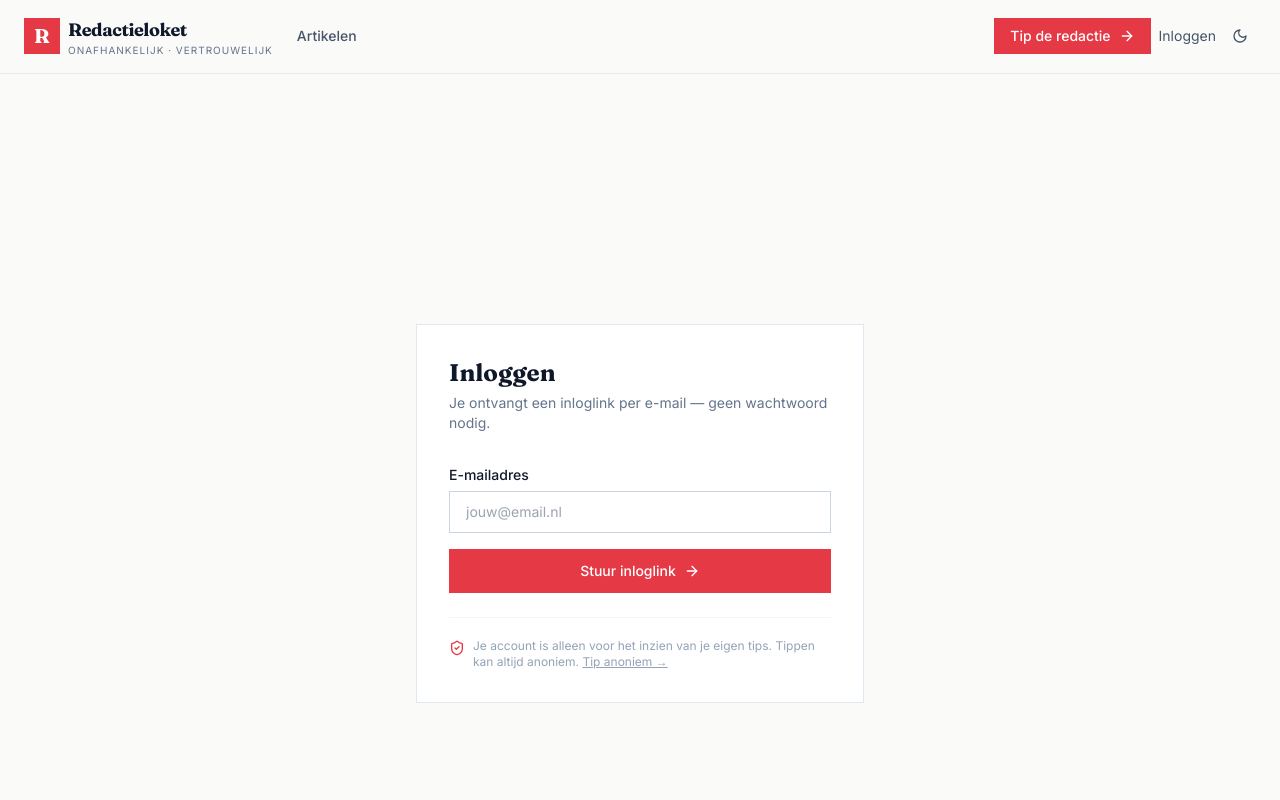
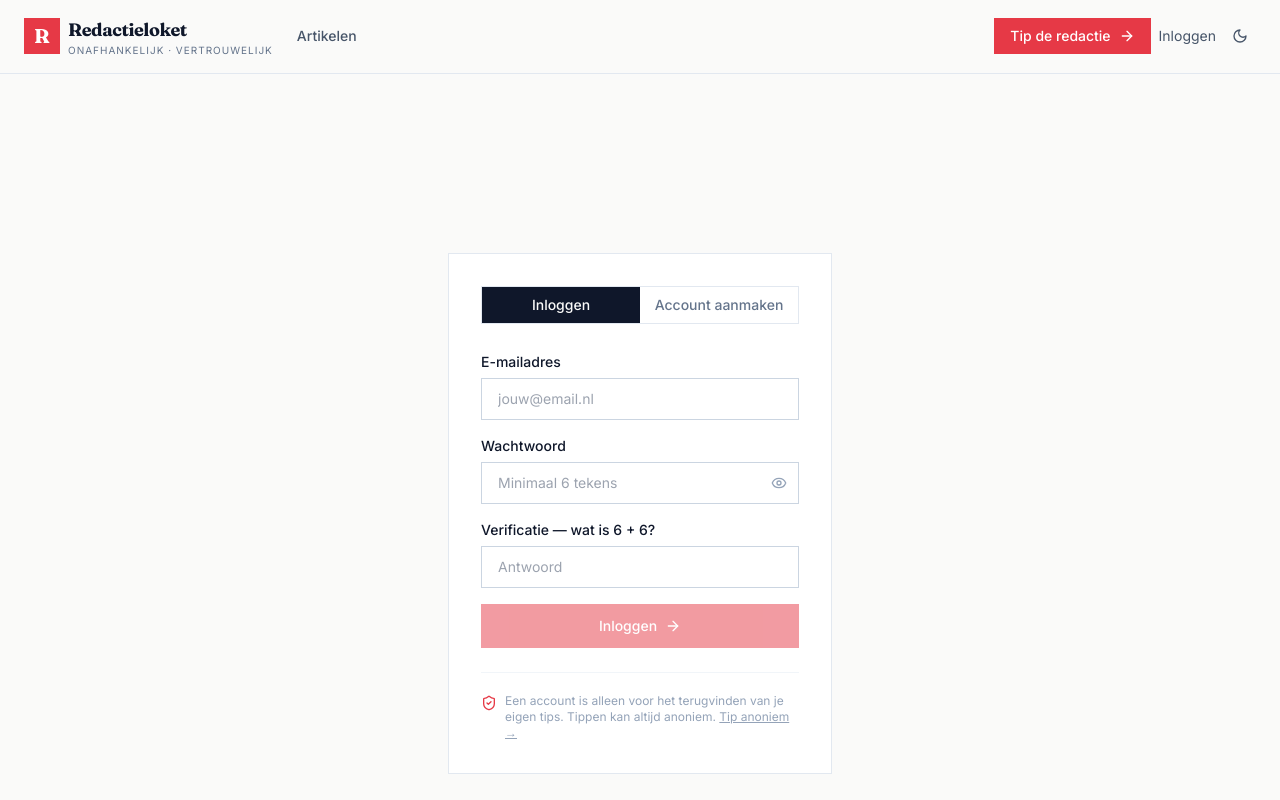
Before and after one commit to LukasLanghout/redactie-loket, a React (Vite) app: page /login in a window 1280 px wide. Shown: the top 800 px of the page. Built offline with nearby package versions, Linux system fonts and the light colour scheme.

Commit message:
Login: password auth + fake math captcha, no magic link

```diff
--- a/src/pages/Login.tsx
+++ b/src/pages/Login.tsx
@@ -1,27 +1,60 @@
-import { useState } from 'react';
+import { useState, useMemo } from 'react';
 import { Link, useNavigate } from 'react-router-dom';
 import { motion } from 'framer-motion';
-import { ArrowRight, Mail, ShieldCheck } from 'lucide-react';
+import { ArrowRight, Eye, EyeOff, ShieldCheck } from 'lucide-react';
 import toast from 'react-hot-toast';
 import { supabase } from '../lib/supabase';
 
+// ── Simple fake captcha ───────────────────────────────────────────────────────
+
+function makeCaptcha() {
+  const a = Math.floor(Math.random() * 9) + 1;
+  const b = Math.floor(Math.random() * 9) + 1;
+  return { question: `${a} + ${b}`, answer: String(a + b) };
+}
+
+// ─────────────────────────────────────────────────────────────────────────────
+
+type Mode = 'login' | 'register';
+
 export default function Login() {
-  const [email, setEmail]     = useState('');
-  const [sent, setSent]       = useState(false);
-  const [loading, setLoading] = useState(false);
-  const navigate              = useNavigate();
+  const navigate = useNavigate();
+  const [mode, setMode]           = useState<Mode>('login');
+  const [email, setEmail]         = useState('');
+  const [password, setPassword]   = useState('');
+  const [showPw, setShowPw]       = useState(false);
+  const [captchaVal, setCaptchaVal] = useState('');
+  const [loading, setLoading]     = useState(false);
+
+  const captcha = useMemo(() => makeCaptcha(), [mode]); // regenerate on mode switch
+
+  const captchaOk = captchaVal.trim() === captcha.answer;
 
   async function handleSubmit(e: React.FormEvent) {
     e.preventDefault();
-    if (!email) return;
+    if (!captchaOk) { toast.error('Antwoord op de verificatievraag klopt niet.'); return; }
+
     setLoading(true);
-    const { error } = await supabase.auth.signInWithOtp({
-      email,
-      options: { emailRedirectTo: `${window.location.origin}/mijn-tips` },
-    });
+
+    if (mode === 'login') {
+      const { error } = await supabase.auth.signInWithPassword({ email, password });
+      if (error) { toast.error(error.message); setLoading(false); return; }
+      toast.success('Ingelogd!');
+      navigate('/mijn-tips');
+    } else {
+      const { error } = await supabase.auth.signUp({ email, password });
+      if (error) { toast.error(error.message); setLoading(false); return; }
+      toast.success('Account aangemaakt — je bent nu ingelogd.');
+      navigate('/mijn-tips');
+    }
+
     setLoading(false);
-    if (error) { toast.error(error.message); return; }
-    setSent(true);
+  }
+
+  function switchMode(m: Mode) {
+    setMode(m);
+    setCaptchaVal('');
+    setPassword('');
   }
 
   return (
@@ -29,33 +62,28 @@ export default function Login() {
       <motion.div
         initial={{ opacity: 0, y: 16 }}
         animate={{ opacity: 1, y: 0 }}
-        transition={{ duration: 0.4 }}
-        className="w-full max-w-md border border-slate-200 dark:border-slate-800 bg-white dark:bg-slate-900 p-8"
+        transition={{ duration: 0.35 }}
+        className="w-full max-w-sm border border-slate-200 dark:border-slate-800 bg-white dark:bg-slate-900 p-8"
       >
-        {/* Logo */}
-        <div className="mb-8">
-          <div className="font-serif text-2xl font-bold mb-1">Inloggen</div>
-          <p className="text-sm text-slate-500">
-            Je ontvangt een inloglink per e-mail — geen wachtwoord nodig.
-          </p>
+        {/* Mode toggle */}
+        <div className="flex border border-slate-200 dark:border-slate-700 mb-7 text-sm font-medium">
+          {(['login', 'register'] as Mode[]).map(m => (
+            <button
+              key={m}
+              onClick={() => switchMode(m)}
+              className={`flex-1 py-2 transition ${
+                mode === m
+                  ? 'bg-slate-900 dark:bg-stone-50 text-stone-50 dark:text-slate-900'
+                  : 'text-slate-500 hover:text-slate-900 dark:hover:text-slate-100'
+              }`}
+            >
+              {m === 'login' ? 'Inloggen' : 'Account aanmaken'}
+            </button>
+          ))}
         </div>
 
-        {sent ? (
-          <div className="text-center py-6">
-            <Mail className="h-10 w-10 text-pointer mx-auto mb-4" />
-            <div className="font-medium mb-2">Check je inbox</div>
-            <p className="text-sm text-slate-500 mb-6">
-              We hebben een inloglink gestuurd naar <strong>{email}</strong>.
-            </p>
-            <button
-              onClick={() => setSent(false)}
-              className="text-sm text-slate-400 hover:text-pointer"
-            >
-              Ander e-mailadres proberen
-            </button>
-          </div>
-        ) : (
         <form onSubmit={handleSubmit} className="space-y-4">
+          {/* Email */}
           <div>
             <label className="block text-sm font-medium mb-1.5">E-mailadres</label>
             <input
@@ -67,21 +95,76 @@ export default function Login() {
               className="w-full border border-slate-300 dark:border-slate-700 bg-transparent px-4 py-2.5 text-sm focus:outline-none focus:border-pointer"
             />
           </div>
+
+          {/* Password */}
+          <div>
+            <label className="block text-sm font-medium mb-1.5">Wachtwoord</label>
+            <div className="relative">
+              <input
+                type={showPw ? 'text' : 'password'}
+                required
+                minLength={6}
+                value={password}
+                onChange={e => setPassword(e.target.value)}
+                placeholder="Minimaal 6 tekens"
+                className="w-full border border-slate-300 dark:border-slate-700 bg-transparent px-4 py-2.5 pr-10 text-sm focus:outline-none focus:border-pointer"
+              />
+              <button
+                type="button"
+                onClick={() => setShowPw(p => !p)}
+                className="absolute right-3 top-1/2 -translate-y-1/2 text-slate-400 hover:text-pointer"
+                tabIndex={-1}
+              >
+                {showPw ? <EyeOff className="h-4 w-4" /> : <Eye className="h-4 w-4" />}
+              </button>
+            </div>
+          </div>
+
+          {/* Fake captcha */}
+          <div>
+            <label className="block text-sm font-medium mb-1.5">
+              Verificatie — wat is {captcha.question}?
+            </label>
+            <input
+              type="text"
+              inputMode="numeric"
+              required
+              value={captchaVal}
+              onChange={e => setCaptchaVal(e.target.value)}
+              placeholder="Antwoord"
+              className={`w-full border bg-transparent px-4 py-2.5 text-sm focus:outline-none transition ${
+                captchaVal && !captchaOk
+                  ? 'border-red-400 focus:border-red-400'
+                  : captchaOk
+                    ? 'border-green-500 focus:border-green-500'
+                    : 'border-slate-300 dark:border-slate-700 focus:border-pointer'
+              }`}
+            />
+            {captchaVal && !captchaOk && (
+              <p className="text-xs text-red-500 mt-1">Dat klopt niet — probeer opnieuw.</p>
+            )}
+          </div>
+
+          {/* Submit */}
           <button
             type="submit"
-              disabled={loading}
-              className="w-full bg-pointer text-pointer-foreground py-3 text-sm font-medium hover:opacity-90 disabled:opacity-50 flex items-center justify-center gap-2"
+            disabled={loading || !captchaOk}
+            className="w-full bg-pointer text-pointer-foreground py-3 text-sm font-medium hover:opacity-90 disabled:opacity-50 flex items-center justify-center gap-2 mt-2"
           >
-              {loading ? 'Versturen…' : <>Stuur inloglink <ArrowRight className="h-4 w-4" /></>}
+            {loading
+              ? (mode === 'login' ? 'Inloggen…' : 'Aanmaken…')
+              : mode === 'login'
+                ? <><span>Inloggen</span><ArrowRight className="h-4 w-4" /></>
+                : <><span>Account aanmaken</span><ArrowRight className="h-4 w-4" /></>
+            }
           </button>
         </form>
-        )}
 
-        {/* Privacy note */}
+        {/* Footer */}
         <div className="mt-6 pt-5 border-t border-slate-100 dark:border-slate-800 flex items-start gap-2 text-xs text-slate-400">
           <ShieldCheck className="h-4 w-4 shrink-0 text-pointer mt-0.5" />
           <span>
-            Je account is alleen voor het inzien van je eigen tips.
+            Een account is alleen voor het terugvinden van je eigen tips.
             Tippen kan altijd anoniem.{' '}
             <Link to="/intake" className="hover:text-pointer underline">Tip anoniem →</Link>
           </span>
```
Lines whose indentation alone changed are shown as unchanged.
